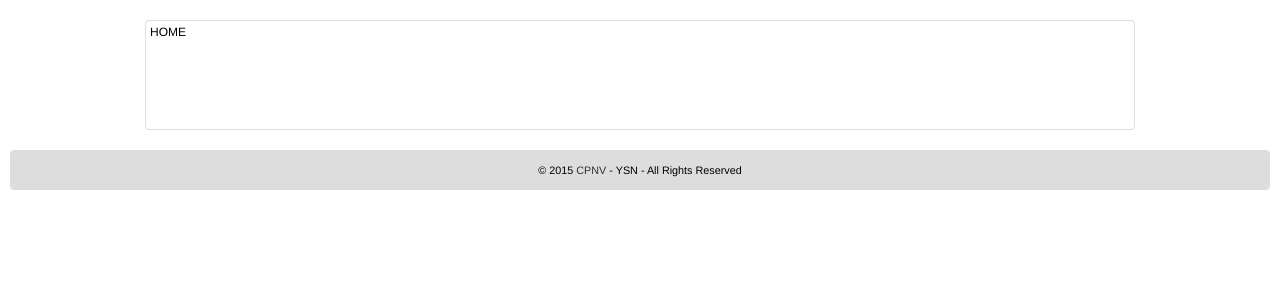
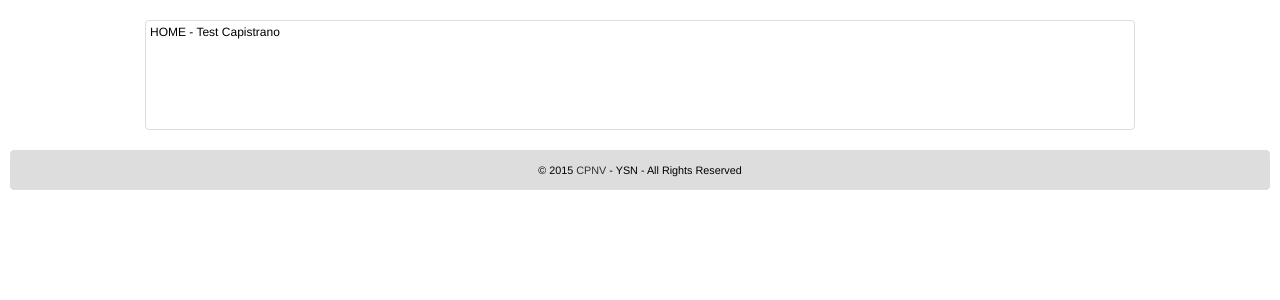
Before and after one commit to SMartignier/deployement, a PHP site: the page made by index.php in a window 1280 px wide. Shown: the part 166-466 px from the top of the page. Run offline with PHP 8.4, Linux system fonts and the light colour scheme.

Commit message:
test capi

```diff
--- a/src/pages/home.php
+++ b/src/pages/home.php
@@ -1 +1 @@
-HOME
+HOME - Test Capistrano
```
